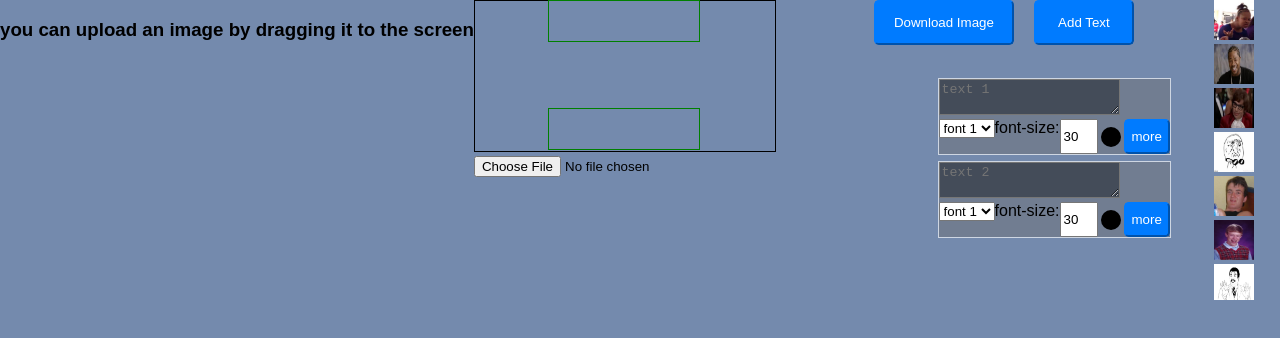
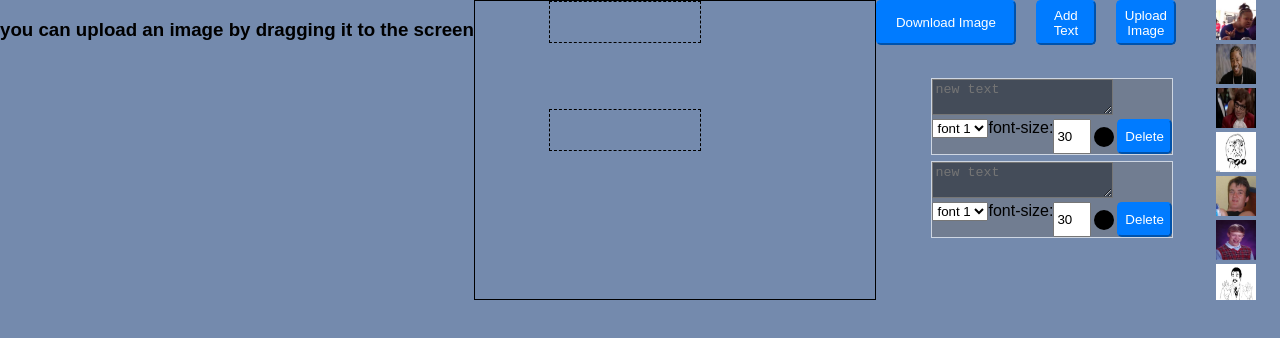
Before and after one commit to OriLapushner/meme-generator, a React (Create React App) app: page / in a window 1280 px wide. Shown: the top 338 px of the page. Built offline with nearby package versions, Linux system fonts and the light colour scheme.

Commit message:
added delete text support and changed the way dragables are initiated

```diff
--- a/src/App.css
+++ b/src/App.css
@@ -16,6 +16,7 @@ body,.App,#root{
     border-radius: 50%
 }
 .button-default {
+	cursor: pointer;
 	border-radius:.30rem;
     color: #fff;
     background-color: #007bff;
--- a/src/App.js
+++ b/src/App.js
@@ -2,6 +2,7 @@ import React, { Component } from "react";
 import ControlPanel from "./components/ControlPanel/ControlPanel.jsx";
 import CanvasContainer from "./components/CanvasContainer/CanvasContainer";
 import imgsSrcList from './services/imgsService'
+import dragAndDropService from "./services/dragAndDropService"
 import "./App.css";
 
 // google key to web fonts: AIzaSyAERA7bb7EV8f4WUekp3-jaA4CrccIz6VY
@@ -101,7 +102,7 @@ class App extends Component {
   addTextHandler = () => {
     this.setState(state => {
       var newTexts = [...state.texts, new Text()];
-      return { texts: newTexts };
+      return {...state, texts: newTexts };
     });
   };
   updateTextBoxStyle = (id, stylesToUpdate) => {
@@ -142,16 +143,55 @@ class App extends Component {
       this.canvasRef.getImgHandler(null,file)
     e.preventDefault()
   }
+  fireInputClickEvent = () => {
+    this.canvasRef.fileInput.current.click();
+  }
+  deleteText = (id) => {
+    this.setState(state => {
+      var newTexts = state.texts.slice()
+      var idx = state.texts.findIndex(text => id === text.id)
+      newTexts.splice(idx,1)
+      return {...state,texts:newTexts}
+    },function(){
+      dragAndDropService.deleteTextPosition(id)
+    })
+  }
+  initDragableDivs = () => {
+    this.setState(state => {
+      return {...state,texts:[new Text(),new Text()]}
+    },function(){
+      dragAndDropService.deleteAllTextPositions()
+      console.log(dragAndDropService.textPositions)
+      console.log(this.state.texts)
+      // console.log(this.state.texts)
+      var textBox1 = document.querySelector("#drag" + this.state.texts[0].id);
+      var textBox2 = document.querySelector("#drag" + this.state.texts[1].id);
+      textBox1.style.width = this.canvasRef.drawingCanvas.current.width / 2 + "px";
+      textBox2.style.width = this.canvasRef.drawingCanvas.current.width / 2 + "px";
+      var xpos = this.canvasRef.drawingCanvas.current.width / 2 - textBox1.offsetWidth / 2;
+      var ypos = this.canvasRef.drawingCanvas.current.height - textBox1.offsetHeight;
+      console.log(xpos,ypos)
+      dragAndDropService.addTextPosition(this.state.texts[0].id, xpos, 0)
+      dragAndDropService.addTextPosition(this.state.texts[1].id, xpos, ypos)
+      dragAndDropService.setTextPosition(this.state.texts[0].id, xpos, 0);
+      dragAndDropService.setTextPosition(this.state.texts[1].id, xpos, ypos);
+    })
+    //sets 2 text divs dragables at center bottom and top
+
+  };
   render() {
     return (
       <div className="App" onDragOver={this.onDragHandler} onDrop={this.onDropHandler}>
       <h3 className="instruction-text">you can upload an image by dragging it to the screen</h3>
         <CanvasContainer
+          initDragableDivs={this.initDragableDivs}
           texts={this.state.texts}
           updateTextBoxStyle={this.updateTextBoxStyle}
           getRef={ref => this.canvasRef = ref}
         />
         <ControlPanel
+          deleteText={this.deleteText}
+          fireInputClickEvent={this.fireInputClickEvent}
           imgsSrcs={this.state.imgsSrcs}
           colorChangedHandler={this.colorChangedHandler}
           updateTextProps={this.updateTextProps}
--- a/src/components/CanvasContainer/CanvasContainer.css
+++ b/src/components/CanvasContainer/CanvasContainer.css
@@ -1,5 +1,6 @@
 .canvas-container {
 width:400px;
+border:1px solid black;
 }
 
 .drawing-canvas {
@@ -8,7 +9,7 @@ width:400px;
 
 .canvas {
     display: inline;
-    border: 1px solid black;
+    /* border: 1px solid black; */
 }
 
 img {
--- a/src/components/CanvasContainer/CanvasContainer.jsx
+++ b/src/components/CanvasContainer/CanvasContainer.jsx
@@ -12,36 +12,26 @@ class CanvasContainer extends Component {
     this.img = React.createRef();
     this.canvas = React.createRef();
     this.drawingCanvas = React.createRef();
+    this.canvasContainer = React.createRef();
     this.state = {
       imgSrc: null
     };
   }
   componentDidMount() {
     this.props.getRef(this);
-    dragAndDropService.setTextBoxesContainer(this.canvas.current)
+    dragAndDropService.setTextBoxesContainer(this.canvas.current);
     dragAndDropService.setTextChangeHandler(() => {
       this.clearCanvas(this.drawingCanvas.current);
       this.drawTexts(this.drawingCanvas.current, this.props.texts);
     });
     canvasService.setMainCanvas(this.canvas.current);
     canvasService.setDrawingCanvas(this.drawingCanvas.current);
-    canvasService.setdrawImgHandler(this.initDivs);
-    this.initDivs()
+    canvasService.setCanvasContaier(this.canvasContainer.current);
+    canvasService.setdrawImgHandler(this.props.initDragableDivs);
+    this.props.initDragableDivs();
   }
-  initDivs = () => {
-    //sets text divs dragables at center bottom and top
-    var textBox1 = document.querySelector("#drag" + this.props.texts[0].id);
-    var textBox2 = document.querySelector("#drag" + this.props.texts[1].id);
-    textBox1.style.width = this.drawingCanvas.current.width / 2 + "px";
-    textBox2.style.width = this.drawingCanvas.current.width / 2 + "px";
-    var xpos = this.drawingCanvas.current.width / 2 - textBox1.offsetWidth / 2;
-    var ypos = this.drawingCanvas.current.height - textBox1.offsetHeight;
-
-    dragAndDropService.setTextPosition(this.props.texts[0].id, xpos, 0);
-    dragAndDropService.setTextPosition(this.props.texts[1].id, xpos, ypos);
-  };
   componentWillUnmount() {
-    this.props.ref(null);
+    this.props.getRef(null);
   }
   clearCanvas(canvas) {
     canvasService.clearCanvas(canvas);
@@ -62,7 +52,7 @@ class CanvasContainer extends Component {
 
   render() {
     return (
-      <div className="canvas-container">
+      <div className="canvas-container" ref={this.canvasContainer}>
         <img
           className="canvas-img hidden"
           src={this.state.imgSrc}
@@ -77,6 +67,7 @@ class CanvasContainer extends Component {
         />
         <canvas className="canvas main-canvas" ref={this.canvas} />
         <input
+          hidden
           type="file"
           accept="image/*"
           onChange={this.getImgHandler}
--- a/src/components/ControlPanel/ControlPanel.css
+++ b/src/components/ControlPanel/ControlPanel.css
@@ -15,5 +15,8 @@ width: 400px; */
 }
 
 .add-text-button {
-    grid-area: 1 / 9 / 4 / 14
+    grid-area: 1 / 9 / 4 / 12
 }
+.upload-img-button{
+    grid-area: 1 / 13 / 4 / 16
+}
--- a/src/components/ControlPanel/ControlPanel.jsx
+++ b/src/components/ControlPanel/ControlPanel.jsx
@@ -6,8 +6,10 @@ const controlPanel = props => {
   return (
     <div className="control-panel">
         <button className="button-default add-text-button" onClick={props.addTextHandler}>Add Text</button>
+        <button className="button-default upload-img-button" onClick={props.fireInputClickEvent}>Upload Image</button>
         <ImgsPicker imgs={props.imgsSrcs}/>
       <TextControlers texts={props.texts}
+      deleteText={props.deleteText}
       fontSizeChangedHandler={props.fontSizeChangedHandler}
       updateTextBody={props.updateTextBody}
       updateTextProps={props.updateTextProps}
--- a/src/components/DragableDiv/DragableDiv.css
+++ b/src/components/DragableDiv/DragableDiv.css
@@ -1,16 +1,14 @@
 .dragable {
     height: 40px;
     width: 60px;
-    border: 1px solid green;
+    border: 1px dashed black;
     position: absolute;
     /* display: inline; */
 }
-
 .resizer {
     position: absolute;
     height: 10px;
     width:10px;
-
 }
 .top-resizer {
     top:-2px;
--- a/src/components/TextControler/TextControler.jsx
+++ b/src/components/TextControler/TextControler.jsx
@@ -27,7 +27,7 @@ const TextControler = props => {
 
       <ColorPicker textInfo={props.textInfo}
       colorChangedHandler={props.colorChangedHandler}/>
-      <button className="button-default">more</button>
+      <button onClick={() => props.deleteText(props.textInfo.id)} className="button-default">Delete</button>
       </div>
     </div>
   );
--- a/src/components/TextControlers/TextControlers.jsx
+++ b/src/components/TextControlers/TextControlers.jsx
@@ -4,6 +4,7 @@ import './TextControlers.css'
 const TextControlers = (props) => {
 return <div className='text-controlers'>{props.texts.map(textInfo => {
     return <TextControler textInfo={textInfo}
+    deleteText={props.deleteText}
     updateTextBody={props.updateTextBody}
     key={textInfo.id}
     colorPickerClickedHandler={props.colorPickerClickedHandler}
--- a/src/services/canvasService.js
+++ b/src/services/canvasService.js
@@ -7,9 +7,16 @@ minWidth:150
 }
 
 var imgDrawHandler = null
-var mainCanvas
+var mainCanvas = null
 //main canvas for drawing
-var drawingCanvas
+var drawingCanvas = null
+
+// used to keep size of container to equal to canvas size
+var canvasContainer = null
+const setCanvasContaier = (container) => {
+canvasContainer = container
+}
+
 const setMainCanvas = (canvasRef) => {
   mainCanvas = canvasRef
 }
@@ -31,11 +38,10 @@ const drawImgToCanvas = (img) => {
     imgScalingRanges.maxHeight,
     imgScalingRanges.maxWidth
   );
+  //update canvases and their container size to fit image.
   resizeCanvas(mainCanvas, sizes.width, sizes.height)
   resizeCanvas(drawingCanvas, sizes.width, sizes.height)
-  var canvasContainer = document.querySelector('.canvas-container')
-  canvasContainer.style.width = sizes.width + 'px'
-  canvasContainer.style.height = sizes.height + 'px'
+  resizeElement(canvasContainer, sizes.width, sizes.height)
   ctx.drawImage(img, 0, 0, sizes.width, sizes.height);
   imgDrawHandler()
 
@@ -43,6 +49,10 @@ const drawImgToCanvas = (img) => {
 const resizeCanvas = (element, width, height) => {
   element.width = width
   element.height = height
+}
+const resizeElement = (element, width, height) => {
+element.style.width = width + "px"
+element.style.height = height + "px"
 }
 
 const drawTexts = (canvas, texts) => {
@@ -57,13 +67,32 @@ const drawTexts = (canvas, texts) => {
     ctx.font = text.fontSize + 'px ' + text.font;
     // console.log(ctx.measureText(text.body).width)
     // if(dragable.offsetWidth > 5 + ctx.measureText(text.body)) ctx.font = "15px Arial"
-
+    // console.log(ctx.measureText(text.body))
+    // console.log(measureTextHeight(text.body,text.fontSize,text.font))
     var drawCoordX = pos.posX + dragable.offsetWidth / 2;
     var drawCoordY = pos.posY + dragable.offsetHeight / 2;
     ctx.fillText(text.body, drawCoordX, drawCoordY);
   });
 };
-
+const measureTextHeight = (text,fontType,fontSize) =>{
+  //creates a span containing text to measure
+  var span = document.createElement("span");
+  span.innerText = text
+  span.style = "fontFamily: " + fontType + " fontSize: " + fontSize + "px"
+  //creates a block display div to measure by
+  var block = document.createElement("div")
+  block.style = "display: inline-block; width: 1px; height: 0px;"
+  //contain both elements in a containing div
+  var div = document.createElement("div")
+  var body = document.querySelector("body")
+  div.appendChild(span,block)
+  body.appendChild(div)
+  block.style = " verticalAlign: bottom";
+  console.log(block.offsetTop)
+  var height = block.offsetTop - span.offsetTop;
+  body.removeChild(div)
+  return height
+}
 const getScaledImgSize = (width, height, maxHeight, maxWidth) => {
   var scaledWidth, scaledHeight, higherValue;
   higherValue = width >= height ? "width" : "height";
@@ -116,6 +145,7 @@ const getImgHandler = (fileToUpload, img,fileInput) => {
   }
 };
 export default {
+  setCanvasContaier,
   setMainCanvas,
   setDrawingCanvas,
   getImgHandler,
```
Also changed, not shown: src/services/dragAndDropService.js (+30 -11 lines).
